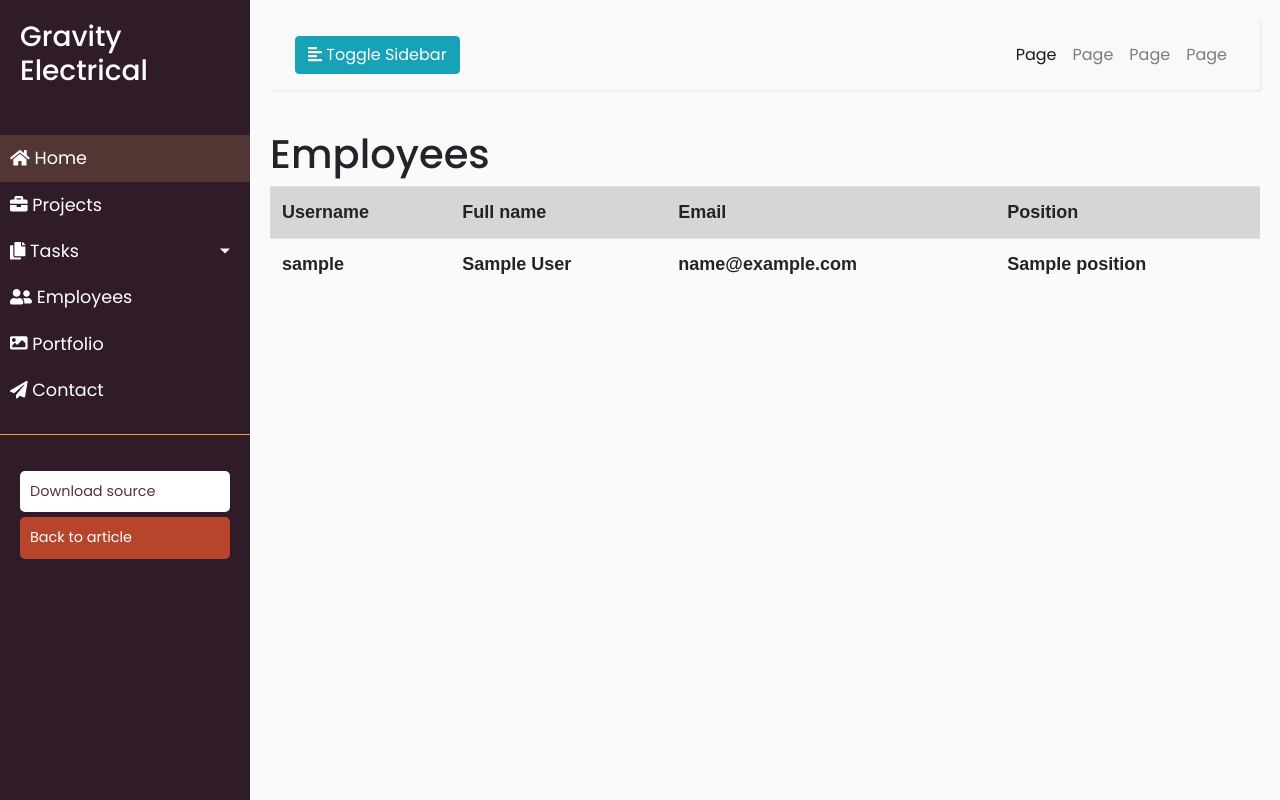
After one commit to NCannavaro/Construction-company, a Django app: page /employees/ in a window 1280 px wide. The commit adds this page. Run offline with Django 4.2, Linux system fonts and the light colour scheme; tables that the repository leaves empty hold one stand-in row (values such as "Sample post"); lists and menus that the app fills with data are empty; some libraries are stand-ins or nearby versions.

Commit message:
Created employee_list.html, employees view & url

```diff
--- a/static/css/styles.css
+++ b/static/css/styles.css
@@ -6,6 +6,13 @@
 body {
     font-family: 'Poppins', sans-serif;
     background: #fafafa;
+}
+
+table {
+    font-family: "GOST type B", sans-serif;
+    /*font-style: italic;*/
+    font-size: large;
+    /*font-stretch: ultra-condensed;*/
 }
 
 p {
--- a/task_manager/models.py
+++ b/task_manager/models.py
@@ -39,6 +39,10 @@ class Employee(AbstractUser):
     position = models.ForeignKey("Position", on_delete=models.CASCADE, default=1)
     number_of_completed_tasks = models.IntegerField(default=0)
 
+    @property
+    def full_name(self):
+        return self.first_name + " " + self.last_name
+
     class Meta:
         verbose_name = "Employee"
         verbose_name_plural = "Employees"
--- a/task_manager/urls.py
+++ b/task_manager/urls.py
@@ -1,11 +1,12 @@
 from django.urls import path
 
-from task_manager.views import index, ProjectListView, TaskListView
+from task_manager.views import index, ProjectListView, TaskListView, EmployeeListView
 
 urlpatterns = [
     path("", index, name="index"),
-    path("projects/", ProjectListView.as_view(), name="projects-list"),
-    path("task/", TaskListView.as_view(), name="task-list"),
+    path("employees/", EmployeeListView.as_view(), name="employee-list"),
+    path("projects/", ProjectListView.as_view(), name="project-list"),
+    path("tasks/", TaskListView.as_view(), name="task-list"),
 
 ]
 
--- a/task_manager/views.py
+++ b/task_manager/views.py
@@ -26,6 +26,11 @@ def index(request):
     return render(request, "task_manager/index.html", context=context)
 
 
+class EmployeeListView(generic.ListView):
+    model = Employee
+    template_name = "task_manager/employee_list.html"
+
+
 class ProjectListView(generic.ListView):
     model = Project
     template_name = "task_manager/project_list.html"
--- a/templates/base.html
+++ b/templates/base.html
@@ -59,7 +59,7 @@
               </div>
           </div>
         </nav>
-          {% endblock %}{% block content %}
+          {% block content %}{% endblock %}
       </div>
     {% endblock %}
   <!-- jQuery CDN - Slim version (=without AJAX) -->
--- a/templates/includes/sidebar.html
+++ b/templates/includes/sidebar.html
@@ -7,12 +7,12 @@
     <ul class="list-unstyled components">
         <li class="active">
             <a href="{% url 'task_manager:index' %}">
-                <i class="fas fa-briefcase"></i>
+                <i class="fas fa-home"></i>
                 Home
             </a>
         </li>
         <li>
-            <a href="{% url 'task_manager:projects-list' %}">
+            <a href="{% url 'task_manager:project-list' %}">
                 <i class="fas fa-briefcase"></i>
                 Projects
             </a>
@@ -33,15 +33,15 @@
             </ul>
         </li>
         <li>
-            <a href="#">
-                <i class="fas fa-image"></i>
-                Portfolio
+            <a href="{% url 'task_manager:employee-list' %}">
+                <i class="fas fa-user-friends"></i>
+                Employees
             </a>
         </li>
         <li>
             <a href="#">
-                <i class="fas fa-question"></i>
-                FAQ
+                <i class="fas fa-image"></i>
+                Portfolio
             </a>
         </li>
         <li>
--- /dev/null
+++ b/templates/task_manager/employee_list.html
@@ -0,0 +1,29 @@
+{% extends "base.html" %}
+
+{% block content %}
+
+  <h1>Employees</h1>
+
+  {% if employee_list %}
+    <table class="table">
+      <tr class="table-active">
+        <th>Username</th>
+        <th>Full name</th>
+        <th>Email</th>
+        <th>Position</th>
+      </tr>
+
+    {% for employee in employee_list %}
+      <tr>
+        <th>{{ employee.username }}</th>
+        <th>{{ employee.full_name }}</th>
+        <th>{{ employee.email }}</th>
+        <th>{{ employee.position }}</th>
+      </tr>
+    {% endfor %}
+    </table>
+  {% else %}
+    <p>There are no employees available</p>
+  {% endif %}
+
+{% endblock %}
```
Also changed, not shown: templates/task_manager/task_list.html (+6 -4 lines).
